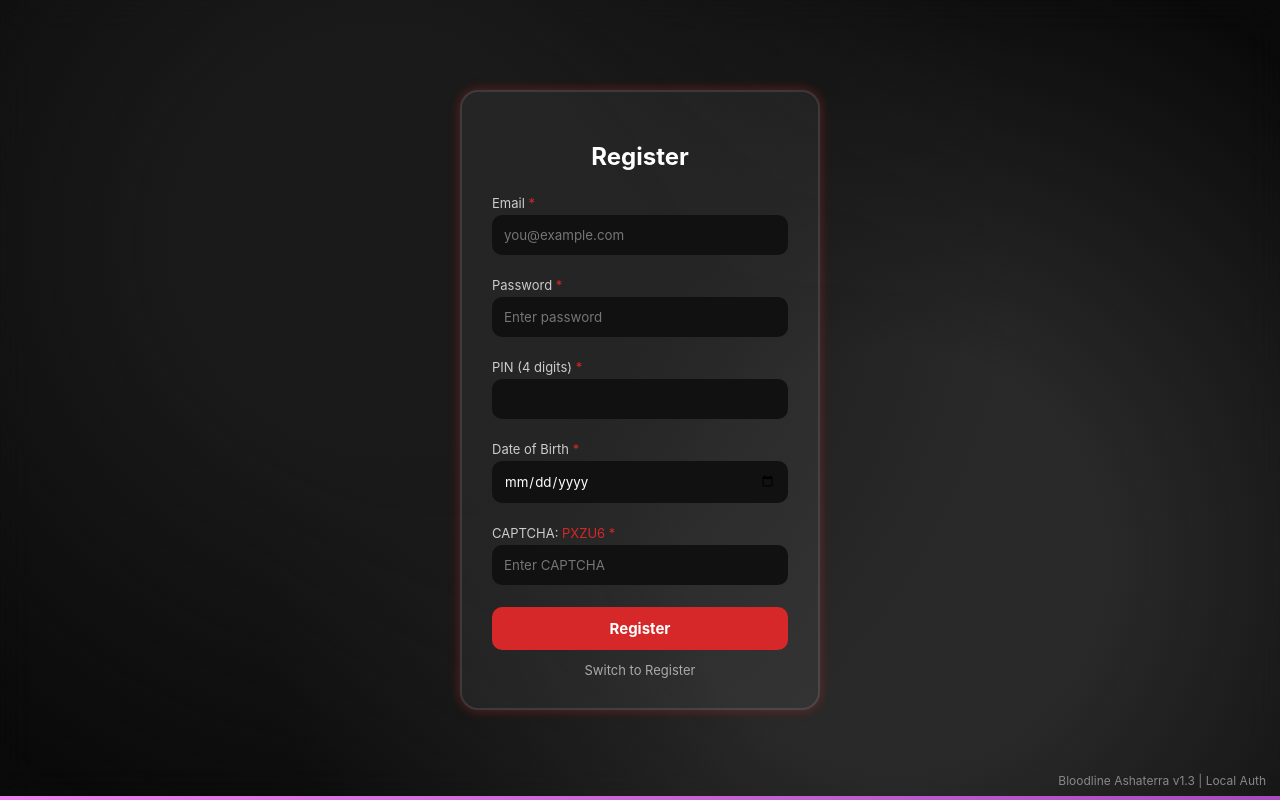
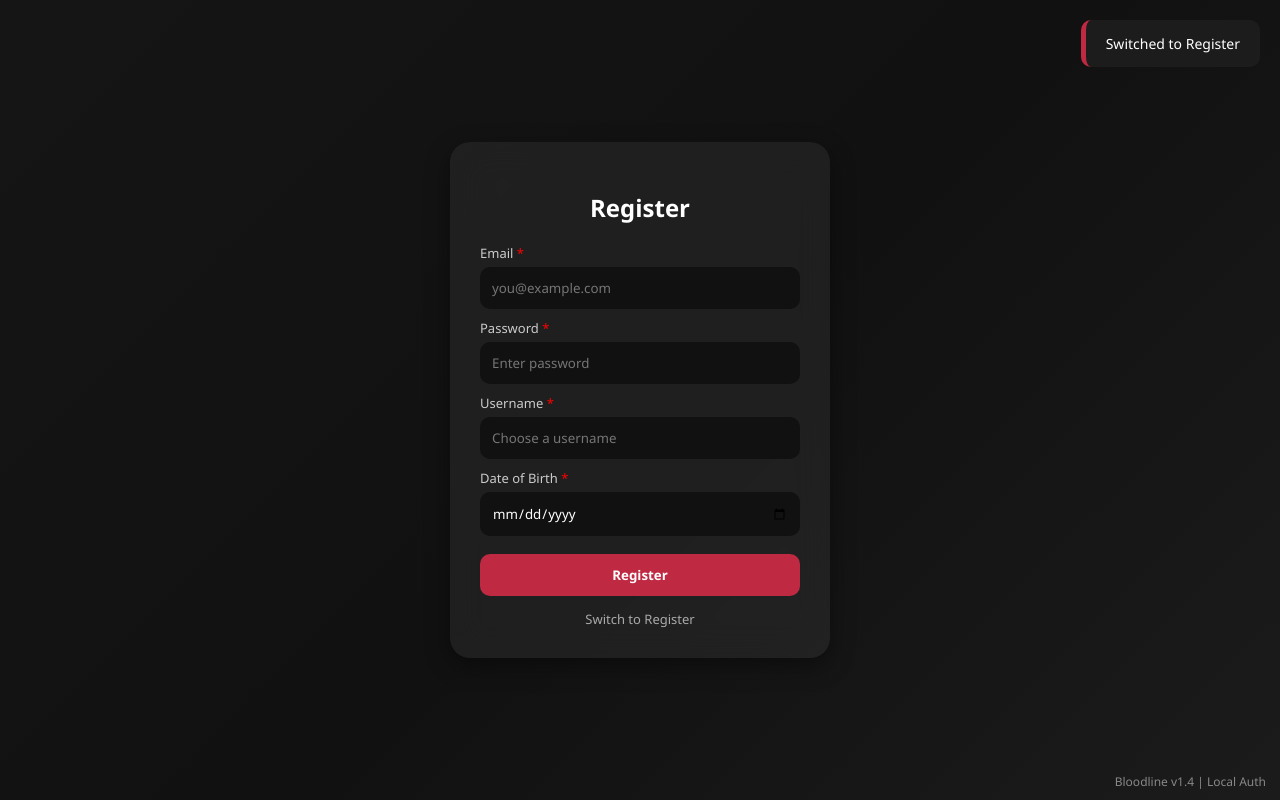
Before and after one commit to drmacze/BA-Alpha, a plain HTML site: page index.html in a window 1280 px wide. Both pictures are taken after a click on the element "Switch to Register". Drawn offline with Linux system fonts and the light colour scheme.

Commit message:
Add files via upload

```diff
--- a/index.html
+++ b/index.html
@@ -2,76 +2,61 @@
 <html lang="en">
 <head>
   <meta charset="UTF-8">
-  <title>Bloodline Login</title>
+  <title>Bloodline Ashaterra - Login</title>
   <meta name="viewport" content="width=device-width, initial-scale=1.0">
   <style>
     :root {
-      --primary: #d62828;
-      --bg: #0a0a0a;
-      --glass: rgba(255,255,255,0.05);
-      --shadow: 0 8px 20px rgba(0,0,0,0.5);
-      --blur: blur(18px);
+      --main-color: #c02942;
+      --bg-gradient: linear-gradient(-45deg, #1a1a1a, #2e2e2e, #111, #1c1c1c);
     }
 
     * {
       box-sizing: border-box;
-      font-family: -apple-system, BlinkMacSystemFont, 'Segoe UI', Roboto, sans-serif;
+      font-family: 'Segoe UI', Roboto, sans-serif;
     }
 
     body {
       margin: 0;
       padding: 0;
-      background: var(--bg);
-      overflow: hidden;
       height: 100vh;
+      background: var(--bg-gradient);
+      background-size: 400% 400%;
+      animation: gradientMove 10s ease infinite;
       display: flex;
       align-items: center;
       justify-content: center;
-      color: #fff;
+      overflow: hidden;
     }
 
-    .background {
-      position: absolute;
-      width: 100%;
-      height: 100%;
-      background: radial-gradient(circle at 30% 30%, #1a1a1a 20%, transparent 60%),
-                  radial-gradient(circle at 70% 70%, #292929 20%, transparent 60%);
-      backdrop-filter: var(--blur);
-      z-index: 0;
+    @keyframes gradientMove {
+      0% { background-position: 0% 50% }
+      50% { background-position: 100% 50% }
+      100% { background-position: 0% 50% }
     }
 
-    .form-container {
-      position: relative;
-      background: var(--glass);
+    .container {
+      background: rgba(255, 255, 255, 0.06);
       padding: 30px;
-      border-radius: 18px;
-      box-shadow: var(--shadow);
-      width: 360px;
-      z-index: 2;
-      animation: glowBox 4s ease infinite alternate;
-      border: 2px solid rgba(255,255,255,0.1);
-    }
-
-    @keyframes glowBox {
-      from { box-shadow: 0 0 10px rgba(214,40,40,0.4); }
-      to   { box-shadow: 0 0 24px rgba(214,40,40,0.8); }
+      border-radius: 20px;
+      backdrop-filter: blur(18px);
+      box-shadow: 0 8px 25px rgba(0,0,0,0.4);
+      width: 90%;
+      max-width: 380px;
+      transition: all 0.5s ease;
     }
 
     h2 {
       text-align: center;
-      font-size: 1.5em;
-      margin-bottom: 24px;
+      color: #fff;
+      font-size: 24px;
+      margin-bottom: 20px;
     }
 
     label {
       display: block;
-      margin-top: 10px;
+      margin: 10px 0 5px;
+      color: #ccc;
       font-size: 13px;
-      color: #ccc;
-    }
-
-    label span {
-      color: var(--primary);
     }
 
     input {
@@ -81,160 +66,122 @@
       border: none;
       background: #111;
       color: white;
-      margin-top: 4px;
-      margin-bottom: 12px;
-      transition: 0.3s ease;
+      outline: none;
+      transition: 0.3s;
     }
 
     input:focus {
-      outline: none;
-      box-shadow: 0 0 10px rgba(255,0,0,0.3);
-      background: #1b1b1b;
+      box-shadow: 0 0 10px var(--main-color);
+      background: #1c1c1c;
     }
 
     button {
       width: 100%;
       padding: 12px;
-      background: var(--primary);
+      background: var(--main-color);
+      color: white;
       border: none;
+      font-weight: bold;
       border-radius: 10px;
-      color: white;
-      font-weight: bold;
-      font-size: 15px;
+      margin-top: 18px;
       cursor: pointer;
-      transition: 0.2s;
-      margin-top: 10px;
+      transition: all 0.3s;
     }
 
     button:hover {
-      background: #a01818;
+      background: #9c1f34;
     }
 
-    .switch {
-      margin-top: 12px;
+    .toggle-mode {
       text-align: center;
-      font-size: 13px;
+      margin-top: 14px;
       color: #aaa;
       cursor: pointer;
+      font-size: 13px;
     }
 
-    #registerFields {
-      display: none;
+    .notification {
+      position: fixed;
+      top: 20px;
+      right: 20px;
+      background: rgba(30, 30, 30, 0.9);
+      padding: 14px 20px;
+      border-radius: 10px;
+      border-left: 5px solid var(--main-color);
+      color: white;
+      font-size: 14px;
+      opacity: 0;
+      transform: translateY(-20px);
+      transition: all 0.4s ease;
+      z-index: 1000;
     }
 
-    .notif {
-      position: fixed;
-      top: 24px;
-      right: 24px;
-      background: rgba(30,30,30,0.9);
-      padding: 14px 20px;
-      border-radius: 12px;
-      border-left: 5px solid var(--primary);
-      color: white;
-      font-size: 14px;
-      box-shadow: 0 6px 20px rgba(0,0,0,0.5);
-      opacity: 0;
-      transform: translateY(-30px);
-      transition: all 0.5s ease;
-      z-index: 999;
-    }
-
-    .notif.show {
+    .notification.show {
       opacity: 1;
       transform: translateY(0);
     }
 
-    .notif.success {
-      border-left-color: limegreen;
-    }
-
-    .footer {
-      position: fixed;
-      bottom: 12px;
+    .footer-info {
+      position: absolute;
+      bottom: 10px;
       right: 14px;
       font-size: 12px;
       color: #888;
     }
 
-    .rgb {
-      position: fixed;
-      bottom: 0;
-      left: 0;
-      width: 100%;
-      height: 4px;
-      background: linear-gradient(270deg, red, orange, yellow, green, blue, indigo, violet);
-      background-size: 1400% 1400%;
-      animation: move 8s ease infinite;
-      z-index: 5;
+    .fadeIn {
+      animation: fadeIn 0.5s ease forwards;
     }
 
-    @keyframes move {
-      0% { background-position: 0% 50%; }
-      50% { background-position: 100% 50%; }
-      100% { background-position: 0% 50%; }
+    @keyframes fadeIn {
+      from { opacity: 0; transform: translateY(20px); }
+      to { opacity: 1; transform: translateY(0); }
     }
   </style>
 </head>
 <body>
 
-<div class="background"></div>
-
-<div class="form-container">
+<div class="container fadeIn" id="authBox">
   <h2 id="formTitle">Login</h2>
 
-  <label>Email <span>*</span></label>
-  <input type="email" id="email" placeholder="you@example.com">
+  <label>Email <span style="color:red;">*</span></label>
+  <input type="email" id="email" placeholder="you@example.com" required>
 
-  <label>Password <span>*</span></label>
-  <input type="password" id="password" placeholder="Enter password">
+  <label>Password <span style="color:red;">*</span></label>
+  <input type="password" id="password" placeholder="Enter password" required>
 
-  <div id="registerFields">
-    <label>PIN (4 digits) <span>*</span></label>
-    <input type="text" id="pin" maxlength="4">
+  <div id="extraFields" style="display:none;">
+    <label>Username <span style="color:red;">*</span></label>
+    <input type="text" id="username" placeholder="Choose a username">
 
-    <label>Date of Birth <span>*</span></label>
+    <label>Date of Birth <span style="color:red;">*</span></label>
     <input type="date" id="dob">
   </div>
 
-  <label>CAPTCHA: <span id="captchaCode">---</span> <span>*</span></label>
-  <input type="text" id="captchaInput" placeholder="Enter CAPTCHA">
-
-  <button onclick="submitForm()">Login</button>
-  <div class="switch" onclick="toggleForm()">Switch to Register</div>
+  <button onclick="submit()">Login</button>
+  <div class="toggle-mode" onclick="toggleMode()">Switch to Register</div>
 </div>
 
-<div class="notif" id="notif"></div>
-<div class="footer">Bloodline Ashaterra v1.3 | Local Auth</div>
-<div class="rgb"></div>
+<div class="notification" id="notifBox">Notification</div>
+<div class="footer-info">Bloodline v1.4 | Local Auth</div>
 
 <script>
   let isLogin = true;
-  const notif = document.getElementById("notif");
-  const captchaCode = document.getElementById("captchaCode");
+  const notifBox = document.getElementById("notifBox");
 
-  function generateCaptcha() {
-    const chars = "ABCDEFGHJKLMNPQRSTUVWXYZ23456789";
-    let code = "";
-    for (let i = 0; i < 5; i++) code += chars.charAt(Math.floor(Math.random() * chars.length));
-    captchaCode.textContent = code;
-    return code;
-  }
-
-  let currentCaptcha = generateCaptcha();
-
-  function toggleForm() {
+  function toggleMode() {
     isLogin = !isLogin;
-    document.getElementById("formTitle").textContent = isLogin ? "Login" : "Register";
-    document.querySelector("button").textContent = isLogin ? "Login" : "Register";
-    document.getElementById("registerFields").style.display = isLogin ? "none" : "block";
-    generateCaptcha();
+    document.getElementById("formTitle").innerText = isLogin ? "Login" : "Register";
+    document.querySelector("button").innerText = isLogin ? "Login" : "Register";
+    document.getElementById("extraFields").style.display = isLogin ? "none" : "block";
+    notify(isLogin ? "Switched to Login" : "Switched to Register", true);
   }
 
   function notify(msg, success = false) {
-    notif.className = `notif${success ? ' success' : ''} show`;
-    notif.textContent = msg;
-    navigator.vibrate?.(success ? 10 : [50, 20, 50]);
-    setTimeout(() => notif.classList.remove("show"), 4000);
+    notifBox.innerText = msg;
+    notifBox.className = `notification show ${success ? 'success' : ''}`;
+    setTimeout(() => notifBox.classList.remove("show"), 3000);
+    navigator.vibrate?.(success ? 10 : [40, 20, 40]);
   }
 
   function validateEmail(email) {
@@ -242,36 +189,33 @@
     return regex.test(email);
   }
 
-  function submitForm() {
+  function submit() {
     const email = document.getElementById("email").value.trim().toLowerCase();
     const password = document.getElementById("password").value.trim();
-    const captchaInput = document.getElementById("captchaInput").value.trim().toUpperCase();
-    const pin = document.getElementById("pin").value.trim();
-    const dob = document.getElementById("dob").value;
+    const username = document.getElementById("username")?.value.trim();
+    const dob = document.getElementById("dob")?.value;
 
-    if (!validateEmail(email)) return notify("Use a valid email address.");
-    if (!password || captchaInput !== captchaCode.textContent) return notify("Check password or CAPTCHA.");
+    if (!validateEmail(email)) return notify("Please enter a valid email.");
+    if (!password || password.length < 6) return notify("Password must be at least 6 characters.");
 
     const key = "user::" + email;
 
     if (isLogin) {
-      const stored = localStorage.getItem(key);
-      if (!stored) return notify("Account not found.");
-      const data = JSON.parse(stored);
+      const user = localStorage.getItem(key);
+      if (!user) return notify("Account not found.");
+      const data = JSON.parse(user);
       if (data.password !== password) return notify("Incorrect password.");
-      notify("Login successful!", true);
+      notify("Welcome back, " + data.username + "!", true);
     } else {
-      if (!pin || isNaN(pin) || pin.length !== 4) return notify("PIN must be 4 digits.");
-      const age = new Date().getFullYear() - new Date(dob).getFullYear();
+      if (!username || !dob) return notify("Fill all fields.");
+      const birthYear = new Date(dob).getFullYear();
+      const age = new Date().getFullYear() - birthYear;
       if (age < 13) return notify("Minimum age is 13+.");
-      if (localStorage.getItem(key)) return notify("Email already used.");
-      localStorage.setItem(key, JSON.stringify({ email, password, pin, dob }));
+      if (localStorage.getItem(key)) return notify("Email already registered.");
+      localStorage.setItem(key, JSON.stringify({ email, password, username, dob }));
       notify("Account created successfully!", true);
     }
   }
-
-  // Init twice to ensure reset position
-  toggleForm(); toggleForm();
 </script>
 
 </body>
```
